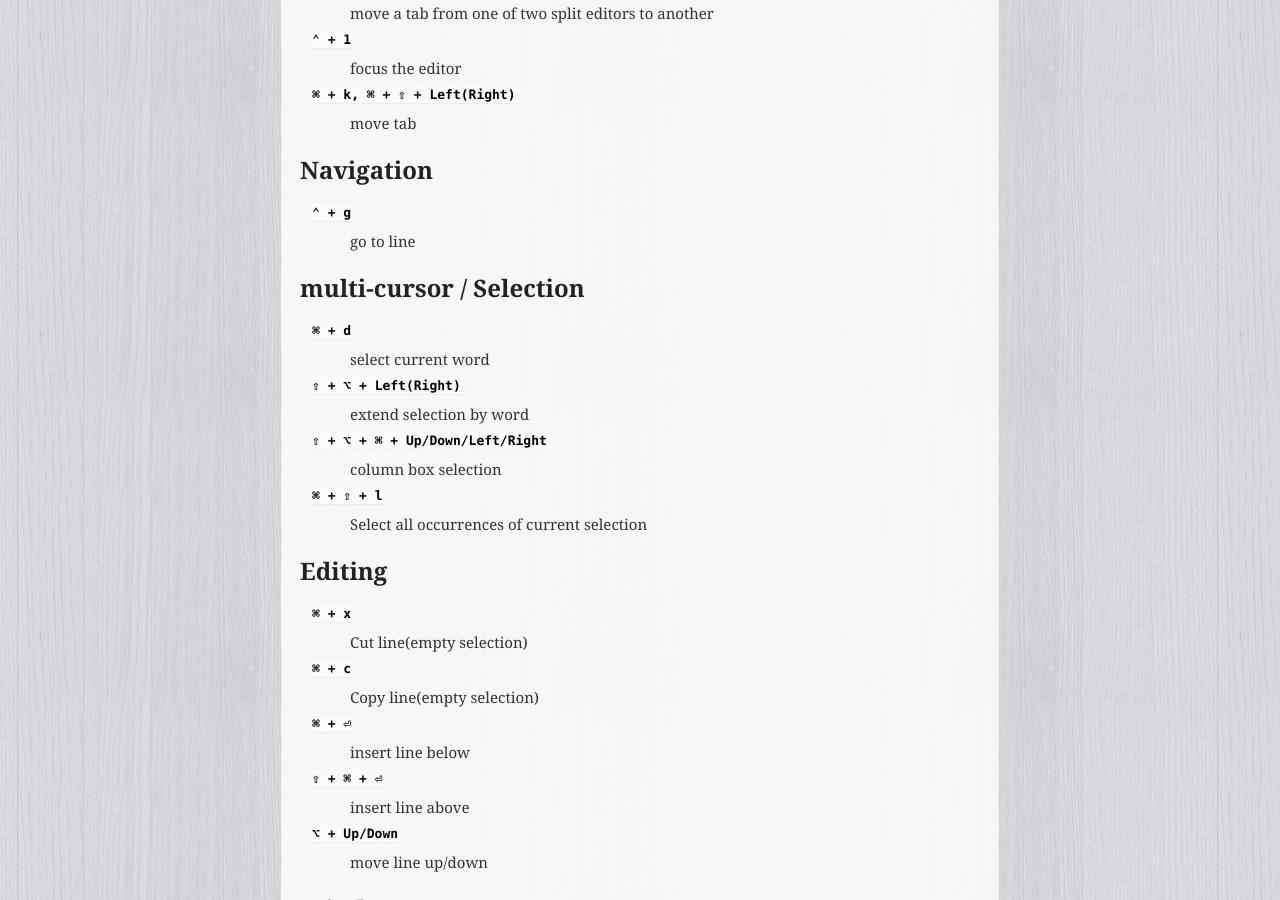
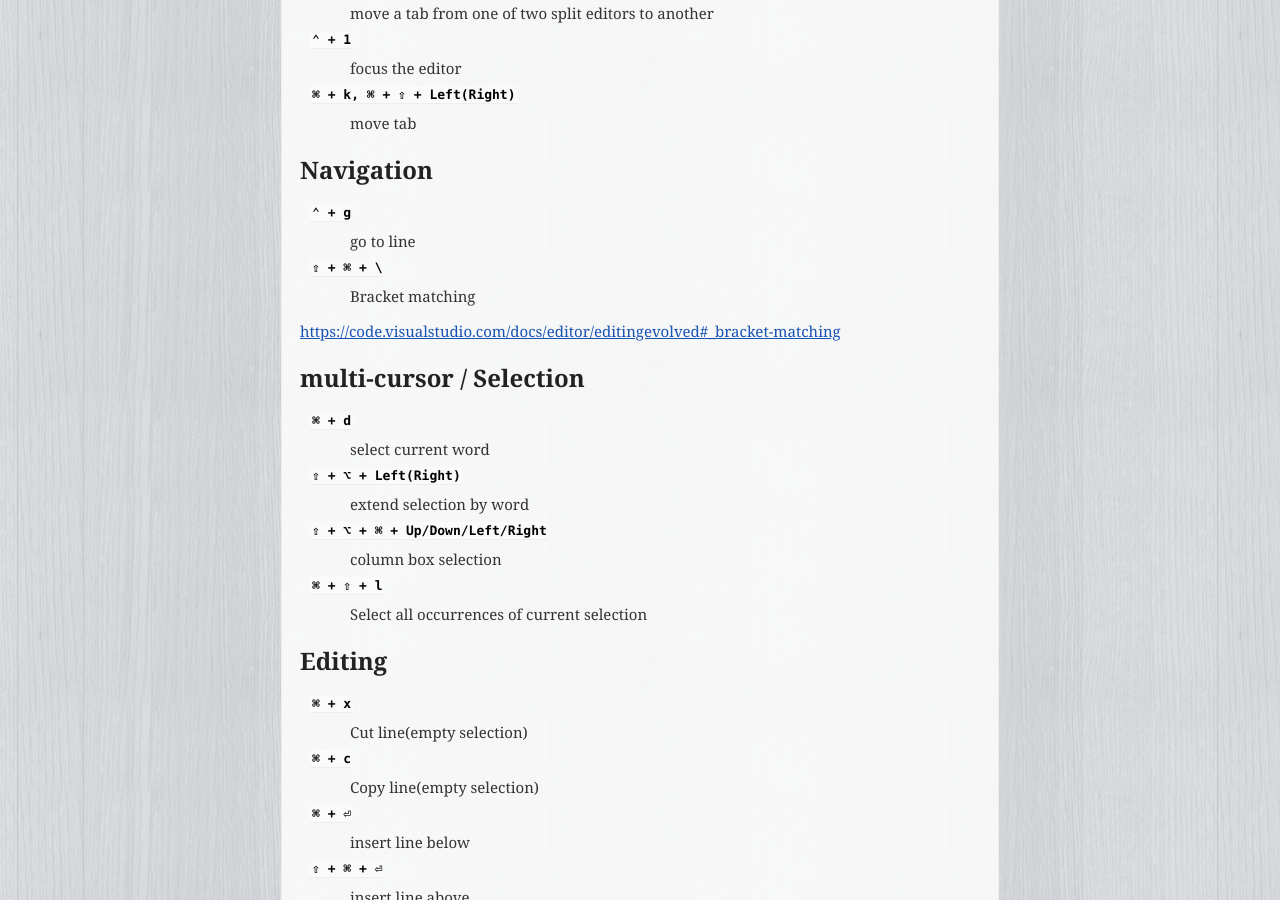
Before and after one commit to uraitakahito/shortcuts, a Sphinx documentation site: the page built from source/vscode.rst, in a window 1280 px wide and 900 px high, scrolled down 310 px. Built offline with Sphinx 7.4.7, drawn with Linux system fonts in a browser that asks for light colours.

```diff
--- a/source/vscode.rst
+++ b/source/vscode.rst
@@ -22,6 +22,11 @@
 
 ``⌃ + g``
    go to line
+
+``⇧ + ⌘ + \``
+   Bracket matching
+
+https://code.visualstudio.com/docs/editor/editingevolved#_bracket-matching
 
 multi-cursor / Selection
 =========================
```
Also changed, not shown: 3 other files.
